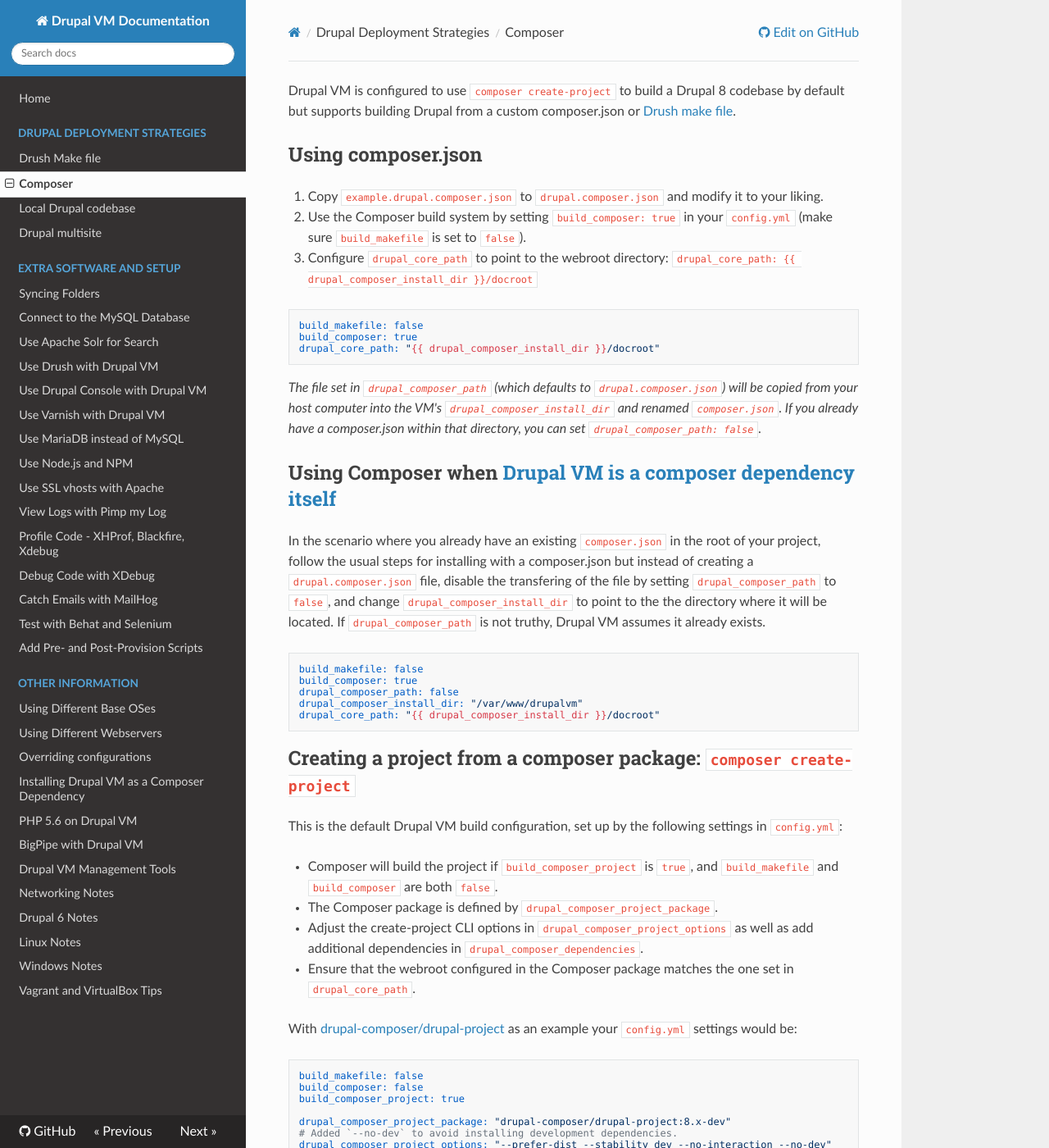
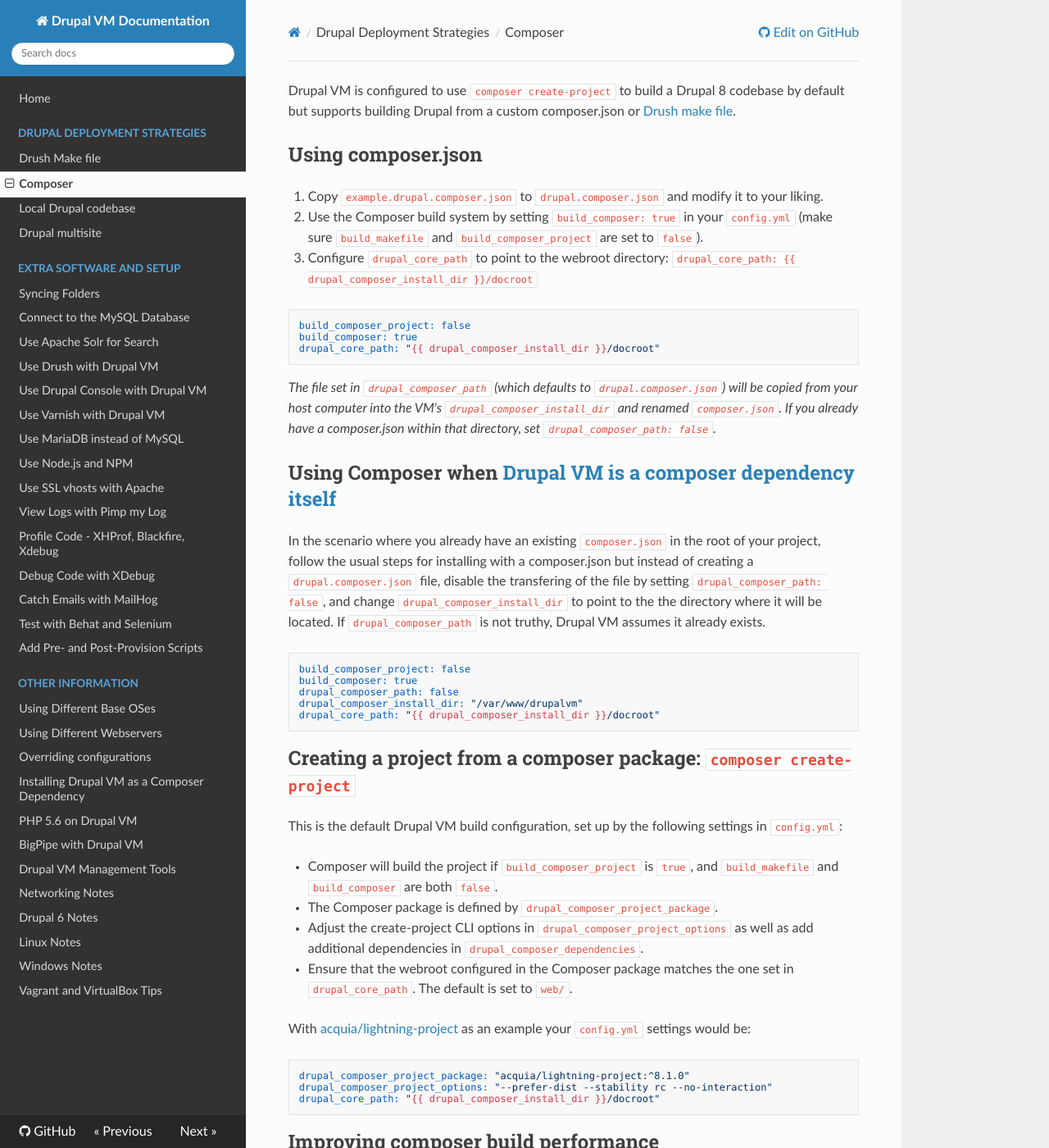
Before and after one commit to geerlingguy/drupal-vm, an MkDocs documentation site: the page built from docs/deployment/composer.md, in a window 1280 px wide and 1400 px high. Shown: the whole window at 82% size. Built offline with MkDocs 1.6.1, drawn with Linux system fonts in a browser that asks for light colours; nearby versions of some CDN libraries; old or Windows-style settings are respelled for this version of MkDocs; some of the changed text lies outside the part shown.

Commit message:
Issue #704: Fix some issues with Composer docs and add acquia/lightning-project as example

````diff
--- a/docs/deployment/composer.md
+++ b/docs/deployment/composer.md
@@ -3,23 +3,23 @@ Drupal VM is configured to use `composer create-project` to build a Drupal 8 cod
 ## Using composer.json
 
 1. Copy `example.drupal.composer.json` to `drupal.composer.json` and modify it to your liking.
-2. Use the Composer build system by setting `build_composer: true` in your `config.yml` (make sure `build_makefile` is set to `false`).
+2. Use the Composer build system by setting `build_composer: true` in your `config.yml` (make sure `build_makefile` and `build_composer_project` are set to `false`).
 3. Configure `drupal_core_path` to point to the webroot directory: `drupal_core_path: {{ drupal_composer_install_dir }}/docroot`
 
 ```yaml
-build_makefile: false
+build_composer_project: false
 build_composer: true
 drupal_core_path: "{{ drupal_composer_install_dir }}/docroot"
 ```
 
-_The file set in `drupal_composer_path` (which defaults to `drupal.composer.json`) will be copied from your host computer into the VM's `drupal_composer_install_dir` and renamed `composer.json`. If you already have a composer.json within that directory, you can set `drupal_composer_path: false`._
+_The file set in `drupal_composer_path` (which defaults to `drupal.composer.json`) will be copied from your host computer into the VM's `drupal_composer_install_dir` and renamed `composer.json`. If you already have a composer.json within that directory, set `drupal_composer_path: false`._
 
 ## Using Composer when [Drupal VM is a composer dependency itself](../other/drupalvm-composer-dependency.md)
 
-In the scenario where you already have an existing `composer.json` in the root of your project, follow the usual steps for installing with a composer.json but instead of creating a `drupal.composer.json` file, disable the transfering of the file by setting `drupal_composer_path` to `false`, and change `drupal_composer_install_dir` to point to the the directory where it will be located. If `drupal_composer_path` is not truthy, Drupal VM assumes it already exists.
+In the scenario where you already have an existing `composer.json` in the root of your project, follow the usual steps for installing with a composer.json but instead of creating a `drupal.composer.json` file, disable the transfering of the file by setting `drupal_composer_path: false`, and change `drupal_composer_install_dir` to point to the the directory where it will be located. If `drupal_composer_path` is not truthy, Drupal VM assumes it already exists.
 
 ```yaml
-build_makefile: false
+build_composer_project: false
 build_composer: true
 drupal_composer_path: false
 drupal_composer_install_dir: "/var/www/drupalvm"
@@ -33,22 +33,14 @@ This is the default Drupal VM build configuration, set up by the following setti
   - Composer will build the project if `build_composer_project` is `true`, and `build_makefile` and `build_composer` are both `false`.
   - The Composer package is defined by `drupal_composer_project_package`.
   - Adjust the create-project CLI options in `drupal_composer_project_options` as well as add additional dependencies in `drupal_composer_dependencies`.
-  - Ensure that the webroot configured in the Composer package matches the one set in `drupal_core_path`.
+  - Ensure that the webroot configured in the Composer package matches the one set in `drupal_core_path`. The default is set to `web/`.
 
-With [drupal-composer/drupal-project](https://github.com/drupal-composer/drupal-project) as an example your `config.yml` settings would be:
+With [acquia/lightning-project](https://github.com/acquia/lightning-project) as an example your `config.yml` settings would be:
 
 ```yaml
-build_makefile: false
-build_composer: false
-build_composer_project: true
-
-drupal_composer_project_package: "drupal-composer/drupal-project:8.x-dev"
-# Added `--no-dev` to avoid installing development dependencies.
-drupal_composer_project_options: "--prefer-dist --stability dev --no-interaction --no-dev"
-drupal_composer_dependencies:
-  - "drupal/devel:8.*"
-
-drupal_core_path: "{{ drupal_composer_install_dir }}/web"
+drupal_composer_project_package: "acquia/lightning-project:^8.1.0"
+drupal_composer_project_options: "--prefer-dist --stability rc --no-interaction"
+drupal_core_path: "{{ drupal_composer_install_dir }}/docroot"
 ```
 
 ## Improving composer build performance
````
Also changed, not shown: docs/deployment/local-codebase.md (+1 -1 lines).
